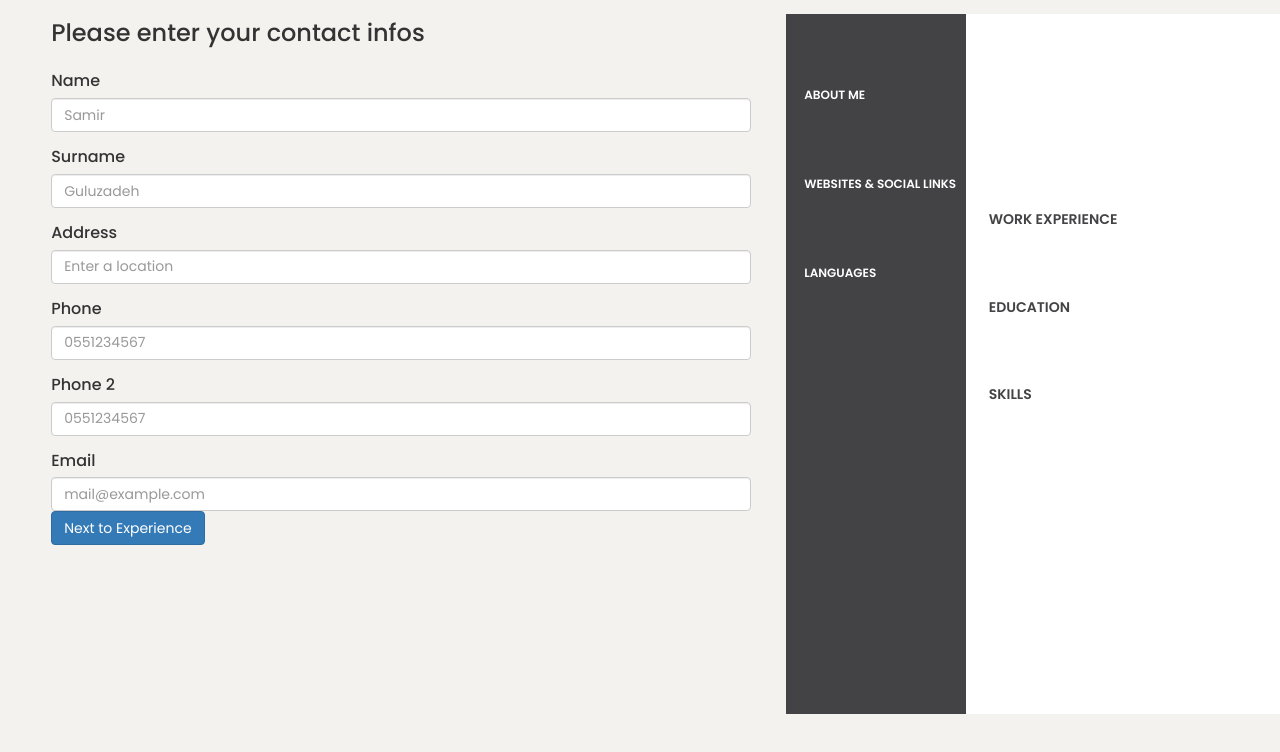
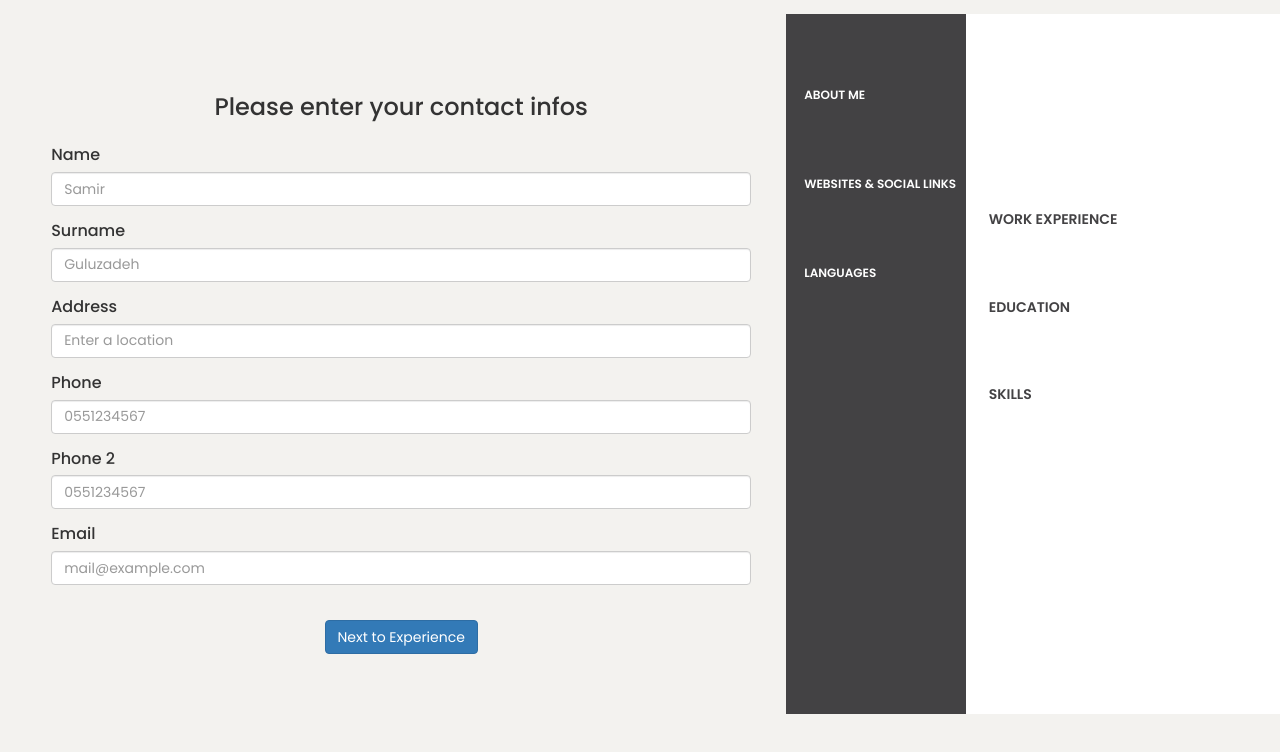
Before and after one commit to samirquluzade/ResumeBuilder, a React (Create React App) app: page / in a window 1280 px wide. Shown: the top 752 px of the page. Built offline with nearby package versions, Linux system fonts and the light colour scheme.

Commit message:
Updated:(Contact section v.2)

```diff
--- a/src/components/CV.js
+++ b/src/components/CV.js
@@ -27,7 +27,9 @@ const CV = () => {
                 <Input type="number" name="phone2" className="form-control" placeholder="0551234567" onChange={(e) => setPhone2(e.target.value)}/>
                 <Label htmlFor="email">Email</Label>
                 <Input type="text" name="email" className="form-control" placeholder="mail@example.com" onChange={(e) => setEmail(e.target.value)}/>
-                <button className="btn btn-primary">Next to Experience</button>
+                <Next>
+                    <button className="btn btn-primary">Next to Experience</button>
+                </Next>
             </Inputs>
         </LeftSide>
           <RightSide>
@@ -102,11 +104,14 @@ const Page = styled.div`
 `;
 
 const LeftSide = styled.div`
+  display: flex;
+  flex-direction: column;
+  justify-content: center;
   min-width: 700px;
 `;
 
 const Title = styled.h3`
-
+  text-align: center;
 `;
 
 const Inputs = styled.div`
@@ -182,4 +187,10 @@ const Head = styled.div`
   flex-direction: row;
   justify-content: space-between;
 `;
+
+const Next = styled.div`
+  text-align: center;
+  margin-top: 5%;
+`;
+
 export default CV;
```
